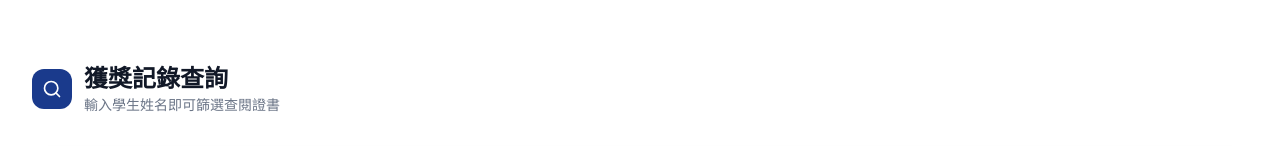
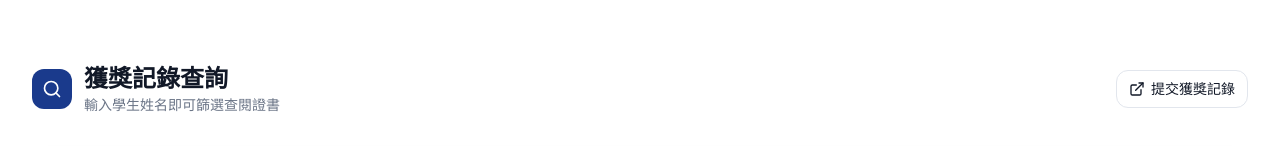
Before and after one commit to tangent1231/Puiching_CodingClub, a React (Vite) app in the folder frontend/: page / in a window 1280 px wide. Shown: the part 557-703 px from the top of the page. Built offline with nearby package versions, Linux system fonts and the light colour scheme; no server answers.

Commit message:
Fix awards name field and add submit award record link

```diff
--- a/frontend/src/components/AwardSearch.jsx
+++ b/frontend/src/components/AwardSearch.jsx
@@ -1,5 +1,5 @@
 import { useEffect, useState } from 'react'
-import { Download, Inbox, Search, User } from 'lucide-react'
+import { Download, ExternalLink, Inbox, Search, User } from 'lucide-react'
 import { api } from '../api/client'
 
 export default function AwardSearch() {
@@ -41,6 +41,15 @@ export default function AwardSearch() {
             <h2 className="text-2xl font-bold text-foreground">獲獎記錄查詢</h2>
             <p className="text-sm text-muted-foreground">輸入學生姓名即可篩選查閱證書</p>
           </div>
+          <a
+            href="https://scnywyt0zqyu.feishu.cn/share/base/form/shrcnkhOuwZbNbJlM0dK19SeGEj"
+            target="_blank"
+            rel="noopener noreferrer"
+            className="ml-auto inline-flex items-center gap-1.5 rounded-lg border border-border bg-background px-3 py-2 text-sm font-medium text-foreground transition-colors hover:bg-muted"
+          >
+            <ExternalLink className="h-4 w-4" />
+            提交獲獎記錄
+          </a>
         </div>
 
         <div className="rounded-xl border border-border bg-card p-4 shadow-sm sm:p-6">
```
Also changed, not shown: 1 other file (tests, documents, lock files or other folders).
